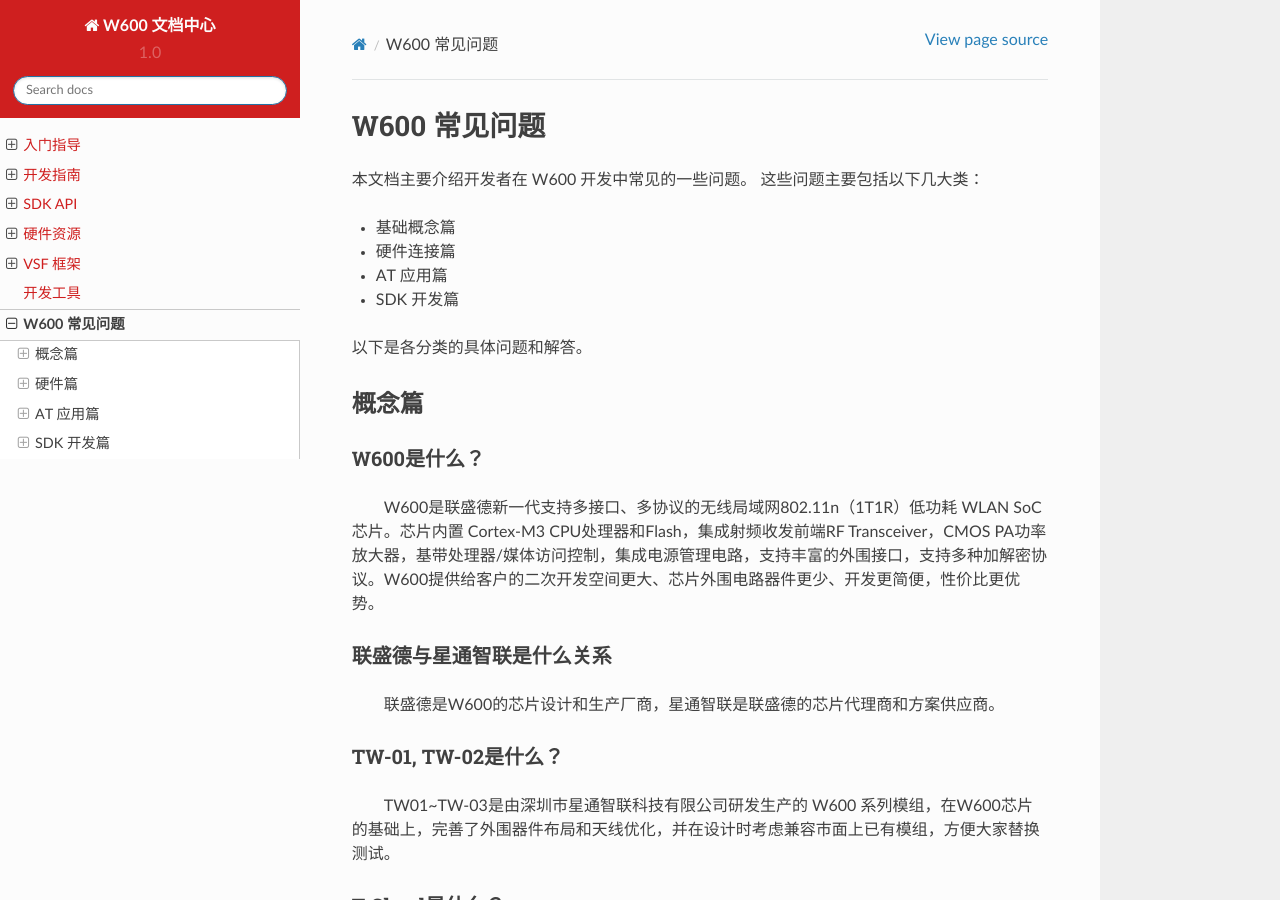
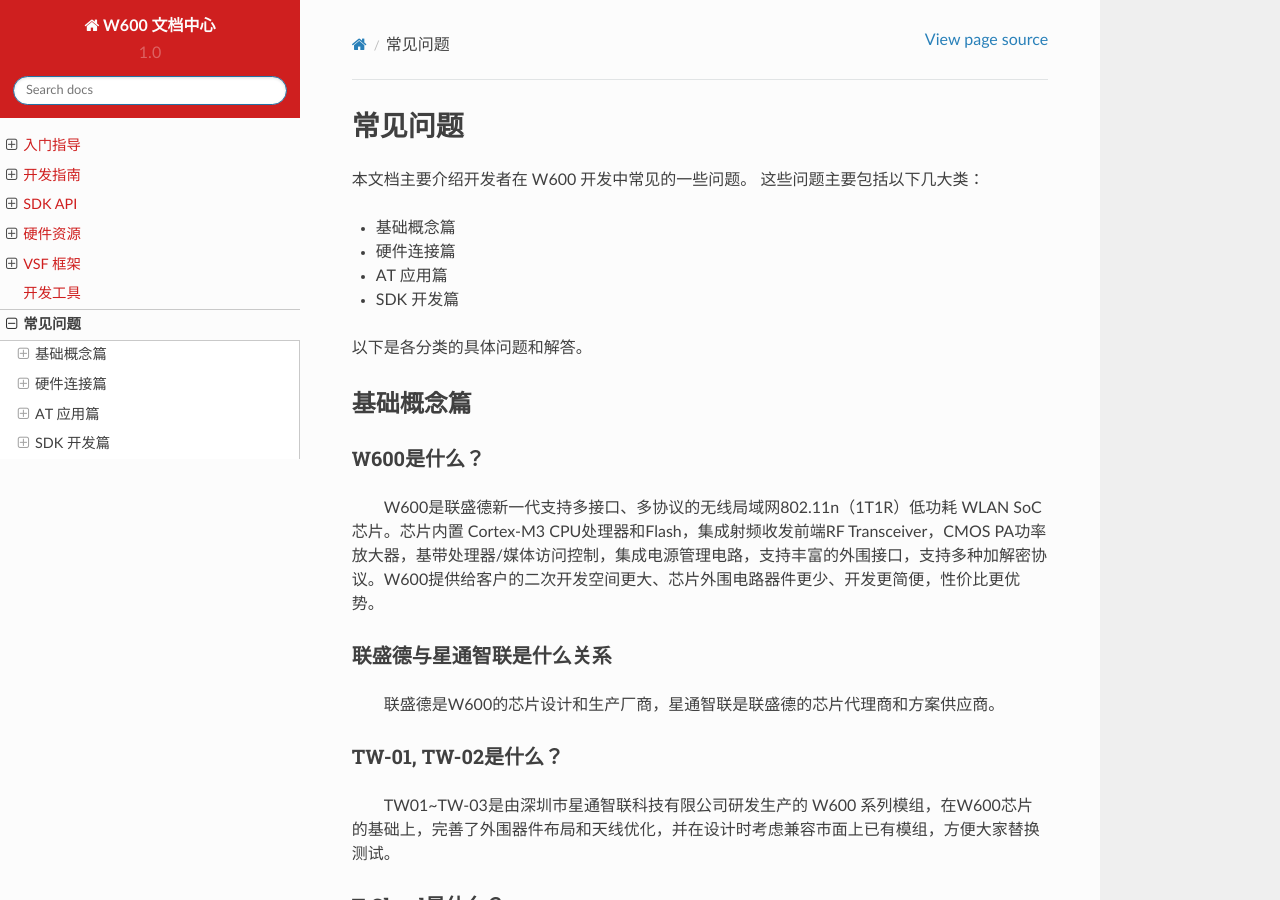
Before and after one commit to szqt/docs, a Sphinx documentation site: the page built from source/faq.rst, in a window 1280 px wide and 900 px high. Built offline with Sphinx 7.4.7 and the Read the Docs theme 2.0.0, drawn with Linux system fonts in a browser that asks for light colours.

Commit message:
完善faq目录以及首页提示

```diff
--- a/source/faq.rst
+++ b/source/faq.rst
@@ -1,4 +1,4 @@
-W600 常见问题
+常见问题
 ================
 
 本文档主要介绍开发者在 W600 开发中常见的一些问题。
@@ -11,8 +11,8 @@
 
 以下是各分类的具体问题和解答。
 
-概念篇
-~~~~~~
+基础概念篇
+~~~~~~~~~~~
 
 W600是什么？
 ------------
@@ -75,8 +75,8 @@
 - 若您是企业用户，我们会专门委派一名工程师负责贵司的对接；
 - 若您是个人用户，您可以在论坛发帖，或发邮件到 support@thingsturn.com，我们也会有专门的工程师去处理。
 
-硬件篇
-~~~~~~
+硬件连接篇
+~~~~~~~~~~~
 
 W600 最小系统如何搭建
 ---------------------
--- a/source/index.rst
+++ b/source/index.rst
@@ -4,7 +4,7 @@
 `本文档 <https://docs.thingsturn.com>`_ 主要由 `星通智联 <https://www.thingsturn.com>`_ 进行维护，您可以通过 `GitHub <https://github.com/thingsturn/w600_docs>`_ 进行协助编辑。
 
 .. important::
-    初次上手，强烈建议您优先阅读  `W600 入门指导 <start>`__
+    初次上手，强烈建议您优先阅读  `W600 入门指导 <start>`__ 和 `W600 常见问题 <faq>`__
 
 W600 特性
 ==========
```
